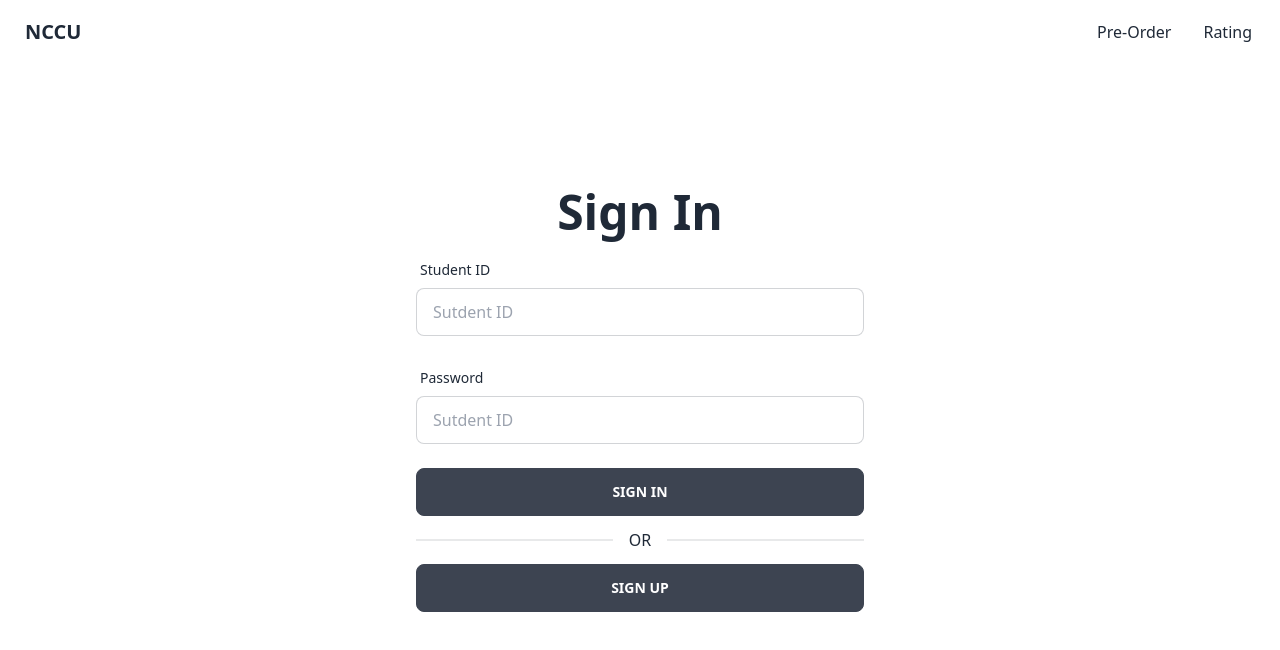
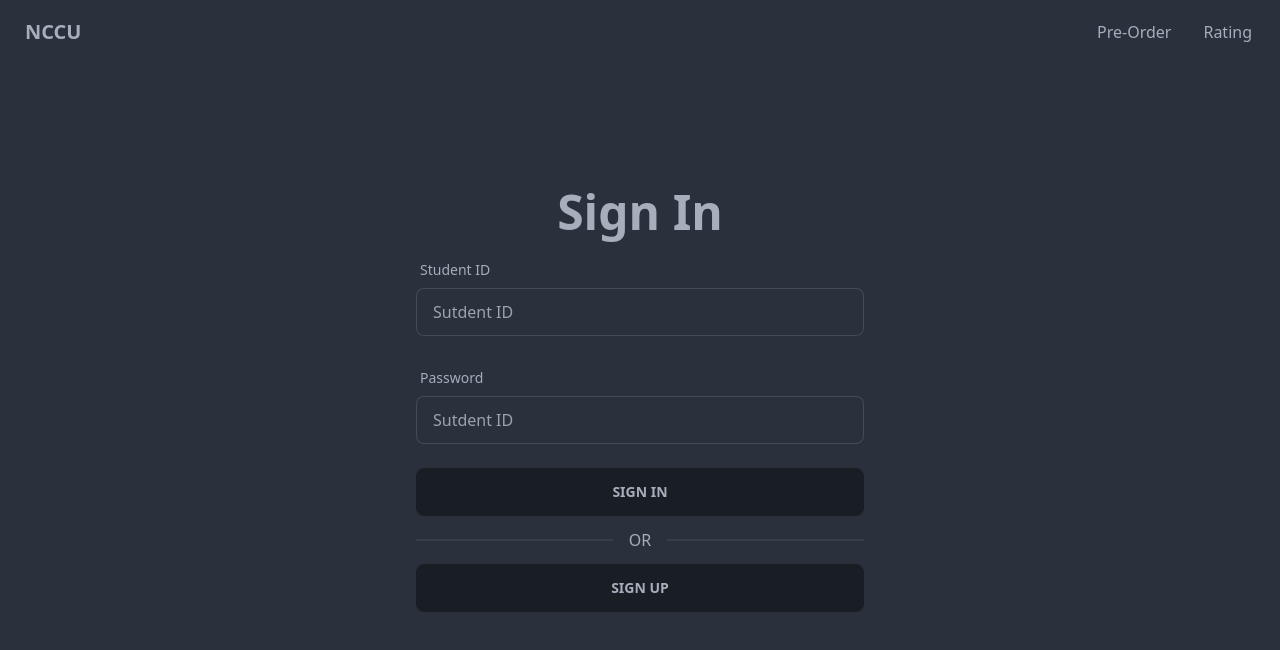
Before and after one commit to JustinLien0805/nccu-restaurant, a Next.js app: page / in a window 1280 px wide. Shown: the top 650 px of the page. Built offline with nearby package versions, Linux system fonts and the light colour scheme.

Commit message:
setting theme

```diff
--- a/pages/_app.jsx
+++ b/pages/_app.jsx
@@ -1,7 +1,11 @@
-import '../styles/globals.css'
+import "../styles/globals.css";
 
 function MyApp({ Component, pageProps }) {
-  return <Component {...pageProps} />
+  return (
+    <div data-theme="dark">
+      <Component {...pageProps}></Component>
+    </div>
+  );
 }
 
-export default MyApp
+export default MyApp;
--- a/tailwind.config.js
+++ b/tailwind.config.js
@@ -8,4 +8,7 @@ module.exports = {
     extend: {},
   },
   plugins: [require("daisyui")],
+  daisyui: {
+    themes: ["dark"],
+  },
 };
```
